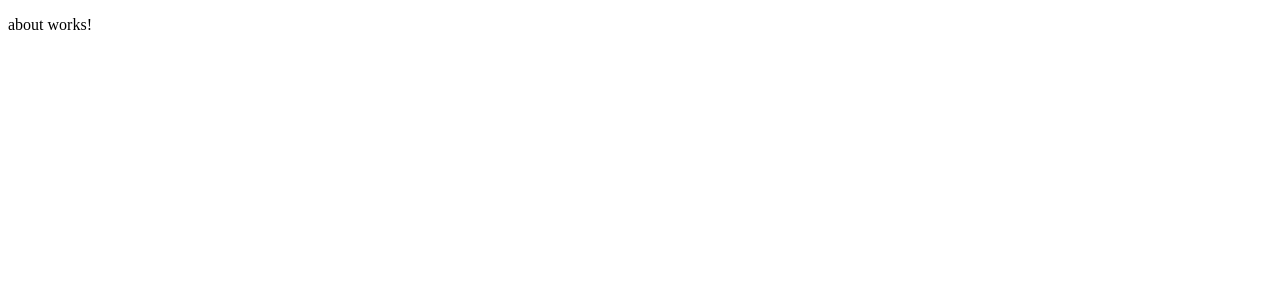
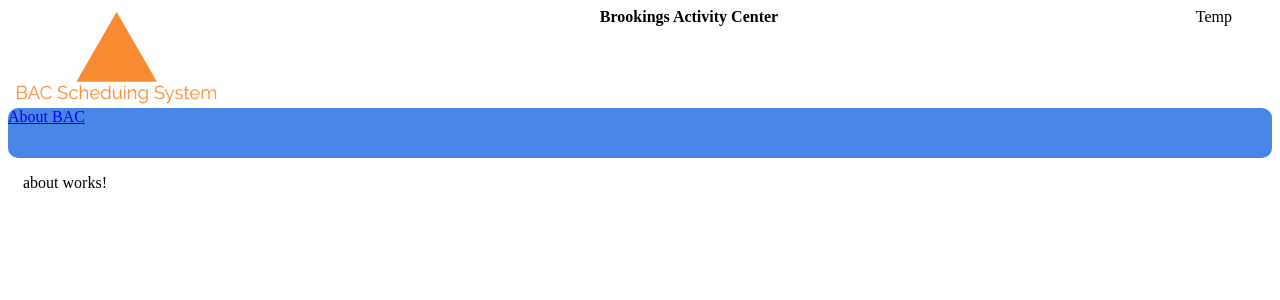
Before and after one commit to Cimpecoven/se306-scheduling-system, an Angular app: page /about in a window 1280 px wide. Shown: the top 300 px of the page. Built offline with nearby package versions, Linux system fonts and the light colour scheme.

Commit message:
Filled in app-component material

```diff
--- a/src/app/app-routing.module.ts
+++ b/src/app/app-routing.module.ts
@@ -6,7 +6,8 @@ import { AccountComponent } from './account/account.component';
 
 
 const routes: Routes = [
-  {path: '', component: MainComponent},
+  {path:'', redirectTo: '/main', pathMatch: 'full'},
+  {path: 'main', component: MainComponent},
   {path: 'about', component: AboutComponent},
   {path: 'account', component: AccountComponent},];
 
--- a/src/app/app.component.html
+++ b/src/app/app.component.html
@@ -1 +1,14 @@
-<router-outlet></router-outlet>
+<div class="header">
+    <img class="system-logo" src="assets/img/BAC Scheduling System Logo.png">
+    <span class="bac-title" routerLink="/main"><strong>Brookings Activity Center</strong></span>
+    <span class="user-selection" routerLink="">Temp</span>
+
+</div>
+<div class="route-bar">
+    <a class="route-tab" routerLink="/about">About BAC</a>
+    <a class="route-tab" routerLink=""></a>
+    <a class="route-tab" routerLink=""></a>
+</div>
+<div class="body">
+    <router-outlet></router-outlet>
+</div>
--- a/src/app/app.component.scss
+++ b/src/app/app.component.scss
@@ -0,0 +1,30 @@
+.header {
+    height: 100px;
+    width: auto;
+    text-align: center;
+    margin-right: 40px;
+
+    .system-logo {
+        height: 100px;
+        float: left;
+    }
+
+    .bac-title {
+        margin-right: 40px;
+    }
+
+    .user-selection {
+        float: right;
+    }
+}
+
+.route-bar {
+    height: 50px;
+    width: auto;
+    background-color: #4a86e8ff;
+    border-radius: 10px;
+}
+
+.body {
+    margin: 15px;
+}
```
Also changed, not shown: src/assets/img/BAC Scheduling System Logo.png (added).
